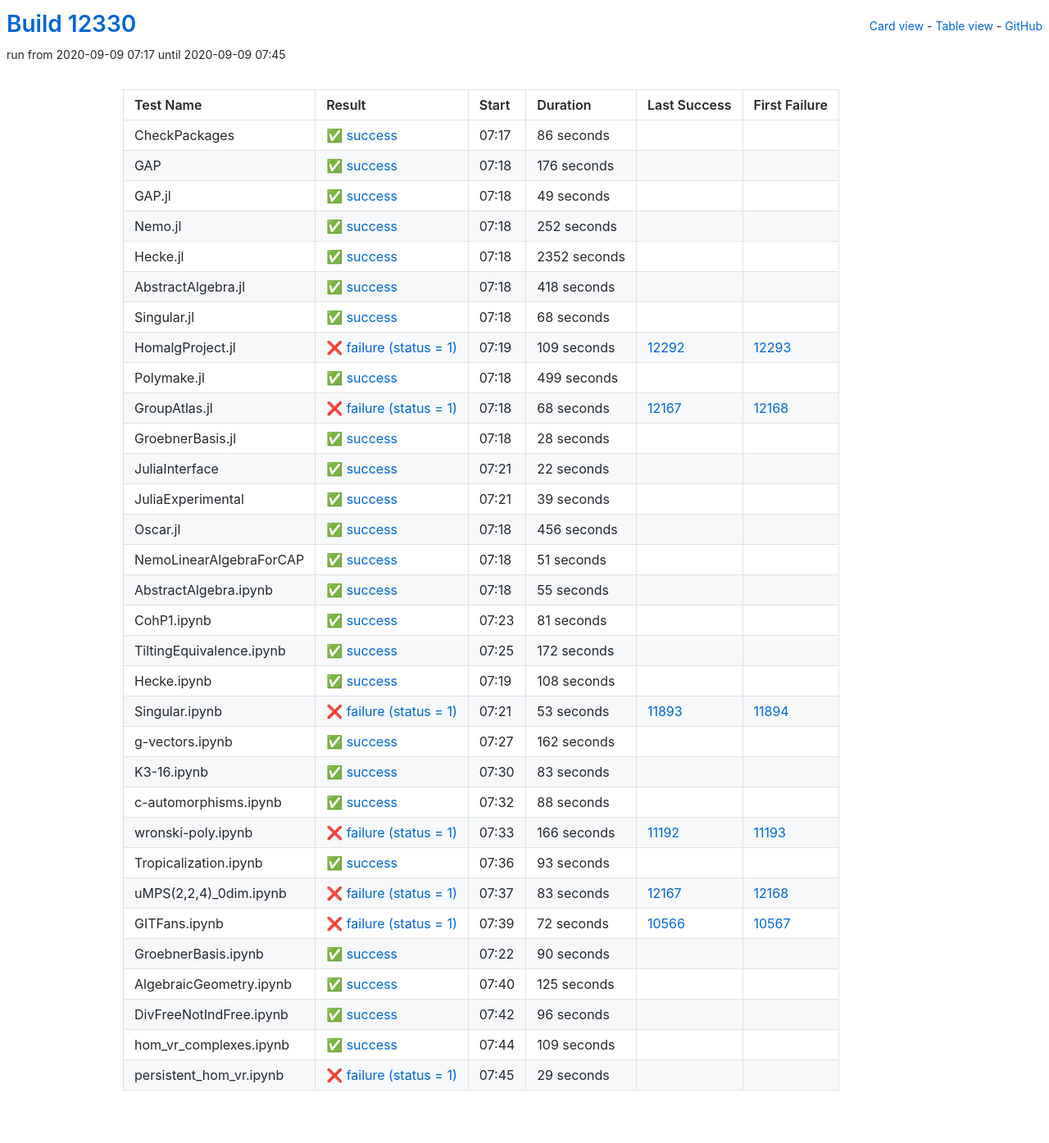
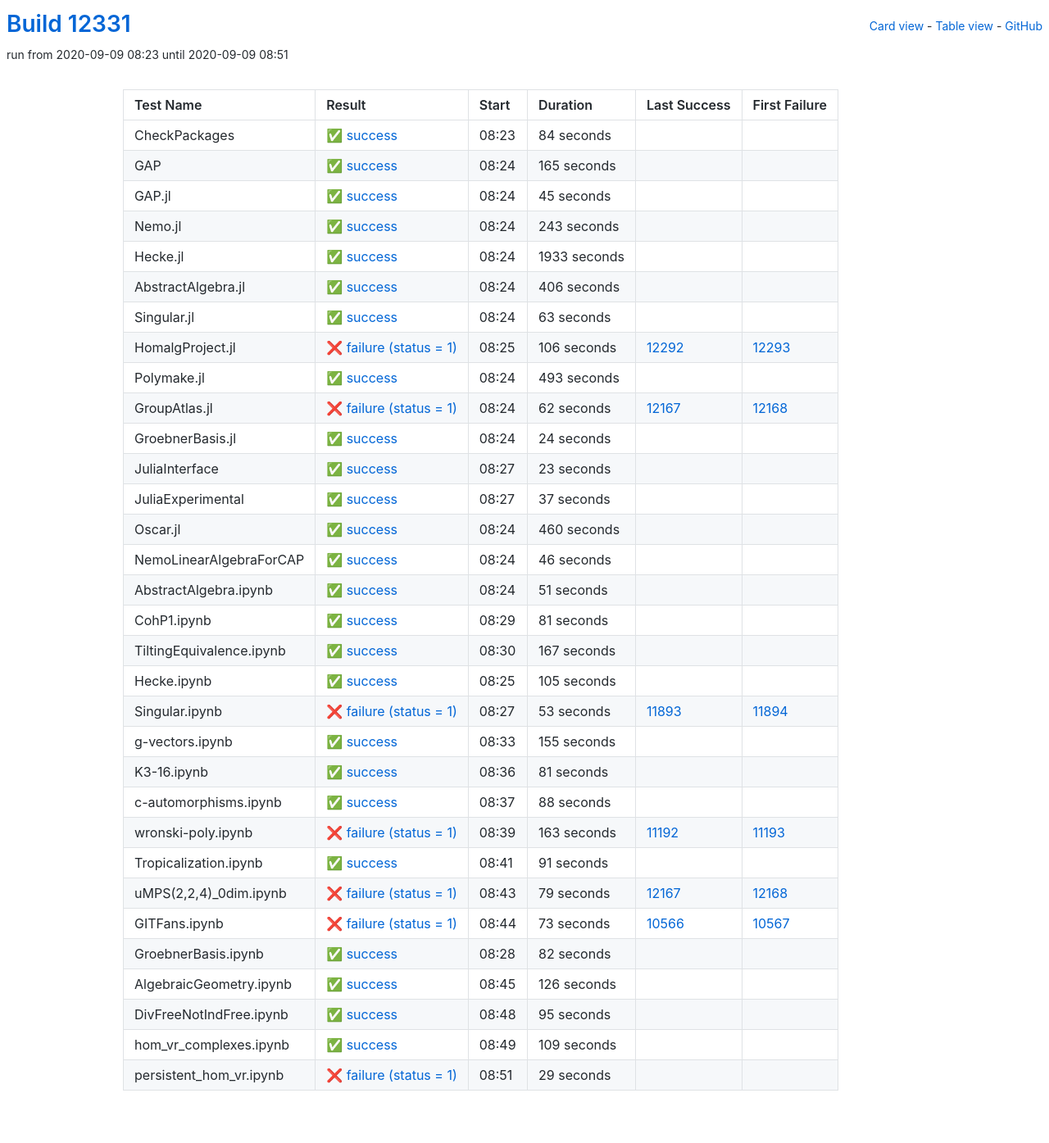
Before and after one commit to oscar-system/oscar-ci-status, a Jekyll site: the page built from table.html, in a window 1280 px wide. Shown: the whole page at 82% size. Built offline with Jekyll 4.4.1, drawn with Linux system fonts in a browser that asks for light colours.

Commit message:
Build #12331

```diff
--- a/_data/ci.yml
+++ b/_data/ci.yml
@@ -1,6 +1,6 @@
 ---
-build: 12330
-build_url: https://oscarci.mathematik.uni-kl.de/job/oscar/12330/
+build: 12331
+build_url: https://oscarci.mathematik.uni-kl.de/job/oscar/12331/
 job: oscar
 organization: oscar-system
 repo: oscar-ci-status
@@ -8,176 +8,188 @@ repourl: https://github.com/oscar-system/oscar-ci-status
 tests:
 - name: CheckPackages
   id: checkpackages
-  log: https://oscarci.mathematik.uni-kl.de/job/oscar/12330/artifact/logs/build-12330/CheckPackages.log
-  start: 2020-09-09 07:17
+  log: https://oscarci.mathematik.uni-kl.de/job/oscar/12331/artifact/logs/build-12331/CheckPackages.log
+  start: 2020-09-09 08:23
   success: true
   exitcode: 0
   status: success
-  duration: 86
+  duration: 84
   last_success: false
   last_success_url:
   first_failure: false
   first_failure_url:
 - name: GAP
   id: gap
-  log: https://oscarci.mathematik.uni-kl.de/job/oscar/12330/artifact/logs/build-12330/GAP.log
-  start: 2020-09-09 07:18
+  log: https://oscarci.mathematik.uni-kl.de/job/oscar/12331/artifact/logs/build-12331/GAP.log
+  start: 2020-09-09 08:24
   success: true
   exitcode: 0
   status: success
-  duration: 176
+  duration: 165
   last_success: false
   last_success_url:
   first_failure: false
   first_failure_url:
 - name: GAP.jl
   id: gap-jl
-  log: https://oscarci.mathematik.uni-kl.de/job/oscar/12330/artifact/logs/build-12330/GAP.jl.log
-  start: 2020-09-09 07:18
+  log: https://oscarci.mathematik.uni-kl.de/job/oscar/12331/artifact/logs/build-12331/GAP.jl.log
+  start: 2020-09-09 08:24
   success: true
   exitcode: 0
   status: success
-  duration: 49
+  duration: 45
   last_success: false
   last_success_url:
   first_failure: false
   first_failure_url:
 - name: Nemo.jl
   id: nemo-jl
-  log: https://oscarci.mathematik.uni-kl.de/job/oscar/12330/artifact/logs/build-12330/Nemo.jl.log
-  start: 2020-09-09 07:18
+  log: https://oscarci.mathematik.uni-kl.de/job/oscar/12331/artifact/logs/build-12331/Nemo.jl.log
+  start: 2020-09-09 08:24
   success: true
   exitcode: 0
   status: success
-  duration: 252
+  duration: 243
   last_success: false
   last_success_url:
   first_failure: false
   first_failure_url:
 - name: Hecke.jl
   id: hecke-jl
-  log: https://oscarci.mathematik.uni-kl.de/job/oscar/12330/artifact/logs/build-12330/Hecke.jl.log
-  start: 2020-09-09 07:18
+  log: https://oscarci.mathematik.uni-kl.de/job/oscar/12331/artifact/logs/build-12331/Hecke.jl.log
+  start: 2020-09-09 08:24
   success: true
   exitcode: 0
   status: success
-  duration: 2352
+  duration: 1933
   last_success: false
   last_success_url:
   first_failure: false
   first_failure_url:
 - name: AbstractAlgebra.jl
   id: abstractalgebra-jl
-  log: https://oscarci.mathematik.uni-kl.de/job/oscar/12330/artifact/logs/build-12330/AbstractAlgebra.jl.log
-  start: 2020-09-09 07:18
+  log: https://oscarci.mathematik.uni-kl.de/job/oscar/12331/artifact/logs/build-12331/AbstractAlgebra.jl.log
+  start: 2020-09-09 08:24
   success: true
   exitcode: 0
   status: success
-  duration: 418
+  duration: 406
   last_success: false
   last_success_url:
   first_failure: false
   first_failure_url:
 - name: Singular.jl
   id: singular-jl
-  log: https://oscarci.mathematik.uni-kl.de/job/oscar/12330/artifact/logs/build-12330/Singular.jl.log
-  start: 2020-09-09 07:18
+  log: https://oscarci.mathematik.uni-kl.de/job/oscar/12331/artifact/logs/build-12331/Singular.jl.log
+  start: 2020-09-09 08:24
   success: true
   exitcode: 0
   status: success
-  duration: 68
+  duration: 63
   last_success: false
   last_success_url:
   first_failure: false
   first_failure_url:
 - name: HomalgProject.jl
   id: homalgproject-jl
-  log: https://oscarci.mathematik.uni-kl.de/job/oscar/12330/artifact/logs/build-12330/HomalgProject.jl.log
-  start: 2020-09-09 07:19
+  log: https://oscarci.mathematik.uni-kl.de/job/oscar/12331/artifact/logs/build-12331/HomalgProject.jl.log
+  start: 2020-09-09 08:25
   success: false
   exitcode: 1
   status: failure
-  duration: 109
+  duration: 106
   last_success: 12292
   last_success_url: https://oscarci.mathematik.uni-kl.de/job/oscar/12292/
   first_failure: 12293
   first_failure_url: https://oscarci.mathematik.uni-kl.de/job/oscar/12293/
 - name: Polymake.jl
   id: polymake-jl
-  log: https://oscarci.mathematik.uni-kl.de/job/oscar/12330/artifact/logs/build-12330/Polymake.jl.log
-  start: 2020-09-09 07:18
+  log: https://oscarci.mathematik.uni-kl.de/job/oscar/12331/artifact/logs/build-12331/Polymake.jl.log
+  start: 2020-09-09 08:24
   success: true
   exitcode: 0
   status: success
-  duration: 499
+  duration: 493
   last_success: false
   last_success_url:
   first_failure: false
   first_failure_url:
 - name: GroupAtlas.jl
   id: groupatlas-jl
-  log: https://oscarci.mathematik.uni-kl.de/job/oscar/12330/artifact/logs/build-12330/GroupAtlas.jl.log
-  start: 2020-09-09 07:18
+  log: https://oscarci.mathematik.uni-kl.de/job/oscar/12331/artifact/logs/build-12331/GroupAtlas.jl.log
+  start: 2020-09-09 08:24
   success: false
   exitcode: 1
   status: failure
-  duration: 68
+  duration: 62
   last_success: 12167
   last_success_url: https://oscarci.mathematik.uni-kl.de/job/oscar/12167/
   first_failure: 12168
   first_failure_url: https://oscarci.mathematik.uni-kl.de/job/oscar/12168/
 - name: GroebnerBasis.jl
   id: groebnerbasis-jl
-  log: https://oscarci.mathematik.uni-kl.de/job/oscar/12330/artifact/logs/build-12330/GroebnerBasis.jl.log
-  start: 2020-09-09 07:18
+  log: https://oscarci.mathematik.uni-kl.de/job/oscar/12331/artifact/logs/build-12331/GroebnerBasis.jl.log
+  start: 2020-09-09 08:24
   success: true
   exitcode: 0
   status: success
-  duration: 28
+  duration: 24
   last_success: false
   last_success_url:
   first_failure: false
   first_failure_url:
 - name: JuliaInterface
   id: juliainterface
-  log: https://oscarci.mathematik.uni-kl.de/job/oscar/12330/artifact/logs/build-12330/JuliaInterface.log
-  start: 2020-09-09 07:21
+  log: https://oscarci.mathematik.uni-kl.de/job/oscar/12331/artifact/logs/build-12331/JuliaInterface.log
+  start: 2020-09-09 08:27
   success: true
   exitcode: 0
   status: success
-  duration: 22
+  duration: 23
   last_success: false
   last_success_url:
   first_failure: false
   first_failure_url:
 - name: JuliaExperimental
   id: juliaexperimental
-  log: https://oscarci.mathematik.uni-kl.de/job/oscar/12330/artifact/logs/build-12330/JuliaExperimental.log
-  start: 2020-09-09 07:21
+  log: https://oscarci.mathematik.uni-kl.de/job/oscar/12331/artifact/logs/build-12331/JuliaExperimental.log
+  start: 2020-09-09 08:27
   success: true
   exitcode: 0
   status: success
-  duration: 39
+  duration: 37
   last_success: false
   last_success_url:
   first_failure: false
   first_failure_url:
 - name: Oscar.jl
   id: oscar-jl
-  log: https://oscarci.mathematik.uni-kl.de/job/oscar/12330/artifact/logs/build-12330/Oscar.jl.log
-  start: 2020-09-09 07:18
+  log: https://oscarci.mathematik.uni-kl.de/job/oscar/12331/artifact/logs/build-12331/Oscar.jl.log
+  start: 2020-09-09 08:24
   success: true
   exitcode: 0
   status: success
-  duration: 456
+  duration: 460
   last_success: false
   last_success_url:
   first_failure: false
   first_failure_url:
 - name: NemoLinearAlgebraForCAP
   id: nemolinearalgebraforcap
-  log: https://oscarci.mathematik.uni-kl.de/job/oscar/12330/artifact/logs/build-12330/NemoLinearAlgebraForCAP.log
-  start: 2020-09-09 07:18
+  log: https://oscarci.mathematik.uni-kl.de/job/oscar/12331/artifact/logs/build-12331/NemoLinearAlgebraForCAP.log
+  start: 2020-09-09 08:24
+  success: true
+  exitcode: 0
+  status: success
+  duration: 46
+  last_success: false
+  last_success_url:
+  first_failure: false
+  first_failure_url:
+- name: AbstractAlgebra.ipynb
+  id: abstractalgebra-ipynb
+  log: https://oscarci.mathematik.uni-kl.de/job/oscar/12331/artifact/logs/build-12331/AbstractAlgebra.ipynb.log
+  start: 2020-09-09 08:24
   success: true
   exitcode: 0
   status: success
@@ -186,22 +198,10 @@ tests:
   last_success_url:
   first_failure: false
   first_failure_url:
-- name: AbstractAlgebra.ipynb
-  id: abstractalgebra-ipynb
-  log: https://oscarci.mathematik.uni-kl.de/job/oscar/12330/artifact/logs/build-12330/AbstractAlgebra.ipynb.log
-  start: 2020-09-09 07:18
-  success: true
-  exitcode: 0
-  status: success
-  duration: 55
-  last_success: false
-  last_success_url:
-  first_failure: false
-  first_failure_url:
 - name: CohP1.ipynb
   id: cohp1-ipynb
-  log: https://oscarci.mathematik.uni-kl.de/job/oscar/12330/artifact/logs/build-12330/CohP1.ipynb.log
-  start: 2020-09-09 07:23
+  log: https://oscarci.mathematik.uni-kl.de/job/oscar/12331/artifact/logs/build-12331/CohP1.ipynb.log
+  start: 2020-09-09 08:29
   success: true
   exitcode: 0
   status: success
@@ -212,32 +212,32 @@ tests:
   first_failure_url:
 - name: TiltingEquivalence.ipynb
   id: tiltingequivalence-ipynb
-  log: https://oscarci.mathematik.uni-kl.de/job/oscar/12330/artifact/logs/build-12330/TiltingEquivalence.ipynb.log
-  start: 2020-09-09 07:25
+  log: https://oscarci.mathematik.uni-kl.de/job/oscar/12331/artifact/logs/build-12331/TiltingEquivalence.ipynb.log
+  start: 2020-09-09 08:30
   success: true
   exitcode: 0
   status: success
-  duration: 172
+  duration: 167
   last_success: false
   last_success_url:
   first_failure: false
   first_failure_url:
 - name: Hecke.ipynb
   id: hecke-ipynb
-  log: https://oscarci.mathematik.uni-kl.de/job/oscar/12330/artifact/logs/build-12330/Hecke.ipynb.log
-  start: 2020-09-09 07:19
+  log: https://oscarci.mathematik.uni-kl.de/job/oscar/12331/artifact/logs/build-12331/Hecke.ipynb.log
+  start: 2020-09-09 08:25
   success: true
   exitcode: 0
   status: success
-  duration: 108
+  duration: 105
   last_success: false
   last_success_url:
   first_failure: false
   first_failure_url:
 - name: Singular.ipynb
   id: singular-ipynb
-  log: https://oscarci.mathematik.uni-kl.de/job/oscar/12330/artifact/logs/build-12330/Singular.ipynb.log
-  start: 2020-09-09 07:21
+  log: https://oscarci.mathematik.uni-kl.de/job/oscar/12331/artifact/logs/build-12331/Singular.ipynb.log
+  start: 2020-09-09 08:27
   success: false
   exitcode: 1
   status: failure
@@ -248,32 +248,32 @@ tests:
   first_failure_url: https://oscarci.mathematik.uni-kl.de/job/oscar/11894/
 - name: g-vectors.ipynb
   id: g-vectors-ipynb
-  log: https://oscarci.mathematik.uni-kl.de/job/oscar/12330/artifact/logs/build-12330/g-vectors.ipynb.log
-  start: 2020-09-09 07:27
+  log: https://oscarci.mathematik.uni-kl.de/job/oscar/12331/artifact/logs/build-12331/g-vectors.ipynb.log
+  start: 2020-09-09 08:33
   success: true
   exitcode: 0
   status: success
-  duration: 162
+  duration: 155
   last_success: false
   last_success_url:
   first_failure: false
   first_failure_url:
 - name: K3-16.ipynb
   id: k3-16-ipynb
-  log: https://oscarci.mathematik.uni-kl.de/job/oscar/12330/artifact/logs/build-12330/K3-16.ipynb.log
-  start: 2020-09-09 07:30
+  log: https://oscarci.mathematik.uni-kl.de/job/oscar/12331/artifact/logs/build-12331/K3-16.ipynb.log
+  start: 2020-09-09 08:36
   success: true
   exitcode: 0
   status: success
-  duration: 83
+  duration: 81
   last_success: false
   last_success_url:
   first_failure: false
   first_failure_url:
 - name: c-automorphisms.ipynb
   id: c-automorphisms-ipynb
-  log: https://oscarci.mathematik.uni-kl.de/job/oscar/12330/artifact/logs/build-12330/c-automorphisms.ipynb.log
-  start: 2020-09-09 07:32
+  log: https://oscarci.mathematik.uni-kl.de/job/oscar/12331/artifact/logs/build-12331/c-automorphisms.ipynb.log
+  start: 2020-09-09 08:37
   success: true
   exitcode: 0
   status: success
@@ -284,92 +284,92 @@ tests:
   first_failure_url:
 - name: wronski-poly.ipynb
   id: wronski-poly-ipynb
-  log: https://oscarci.mathematik.uni-kl.de/job/oscar/12330/artifact/logs/build-12330/wronski-poly.ipynb.log
-  start: 2020-09-09 07:33
+  log: https://oscarci.mathematik.uni-kl.de/job/oscar/12331/artifact/logs/build-12331/wronski-poly.ipynb.log
+  start: 2020-09-09 08:39
   success: false
   exitcode: 1
   status: failure
-  duration: 166
+  duration: 163
   last_success: 11192
   last_success_url: https://oscarci.mathematik.uni-kl.de/job/oscar/11192/
   first_failure: 11193
   first_failure_url: https://oscarci.mathematik.uni-kl.de/job/oscar/11193/
 - name: Tropicalization.ipynb
   id: tropicalization-ipynb
-  log: https://oscarci.mathematik.uni-kl.de/job/oscar/12330/artifact/logs/build-12330/Tropicalization.ipynb.log
-  start: 2020-09-09 07:36
+  log: https://oscarci.mathematik.uni-kl.de/job/oscar/12331/artifact/logs/build-12331/Tropicalization.ipynb.log
+  start: 2020-09-09 08:41
   success: true
   exitcode: 0
   status: success
-  duration: 93
+  duration: 91
   last_success: false
   last_success_url:
   first_failure: false
   first_failure_url:
 - name: uMPS(2,2,4)_0dim.ipynb
   id: umps-2-2-4-0dim-ipynb
-  log: https://oscarci.mathematik.uni-kl.de/job/oscar/12330/artifact/logs/build-12330/uMPS-2-2-4-_0dim.ipynb.log
-  start: 2020-09-09 07:37
+  log: https://oscarci.mathematik.uni-kl.de/job/oscar/12331/artifact/logs/build-12331/uMPS-2-2-4-_0dim.ipynb.log
+  start: 2020-09-09 08:43
   success: false
   exitcode: 1
   status: failure
-  duration: 83
+  duration: 79
   last_success: 12167
   last_success_url: https://oscarci.mathematik.uni-kl.de/job/oscar/12167/
   first_failure: 12168
   first_failure_url: https://oscarci.mathematik.uni-kl.de/job/oscar/12168/
 - name: GITFans.ipynb
   id: gitfans-ipynb
-  log: https://oscarci.mathematik.uni-kl.de/job/oscar/12330/artifact/logs/build-12330/GITFans.ipynb.log
-  start: 2020-09-09 07:39
+  log: https://oscarci.mathematik.uni-kl.de/job/oscar/12331/artifact/logs/build-12331/GITFans.ipynb.log
+  start: 2020-09-09 08:44
   success: false
   exitcode: 1
   status: failure
-  duration: 72
+  duration: 73
   last_success: 10566
   last_success_url: https://oscarci.mathematik.uni-kl.de/job/oscar/10566/
   first_failure: 10567
   first_failure_url: https://oscarci.mathematik.uni-kl.de/job/oscar/10567/
 - name: GroebnerBasis.ipynb
   id: groebnerbasis-ipynb
-  log: https://oscarci.mathematik.uni-kl.de/job/oscar/12330/artifact/logs/build-12330/GroebnerBasis.ipynb.log
-  start: 2020-09-09 07:22
+  log: https://oscarci.mathematik.uni-kl.de/job/oscar/12331/artifact/logs/build-12331/GroebnerBasis.ipynb.log
+  start: 2020-09-09 08:28
   success: true
   exitcode: 0
   status: success
-  duration: 90
+  duration: 82
   last_success: false
   last_success_url:
   first_failure: false
   first_failure_url:
 - name: AlgebraicGeometry.ipynb
   id: algebraicgeometry-ipynb
-  log: https://oscarci.mathematik.uni-kl.de/job/oscar/12330/artifact/logs/build-12330/AlgebraicGeometry.ipynb.log
-  start: 2020-09-09 07:40
+  log: https://oscarci.mathematik.uni-kl.de/job/oscar/12331/artifact/logs/build-12331/AlgebraicGeometry.ipynb.log
+  start: 2020-09-09 08:45
   success: true
   exitcode: 0
   status: success
-  duration: 125
+  duration: 126
   last_success: false
   last_success_url:
   first_failure: false
   first_failure_url:
 - name: DivFreeNotIndFree.ipynb
   id: divfreenotindfree-ipynb
-  log: https://oscarci.mathematik.uni-kl.de/job/oscar/12330/artifact/logs/build-12330/DivFreeNotIndFree.ipynb.log
-  start: 2020-09-09 07:42
+  log: https://oscarci.mathematik.uni-kl.de/job/oscar/12331/artifact/logs/build-12331/DivFreeNotIndFree.ipynb.log
+  start: 2020-09-09 08:48
   success: true
   exitcode: 0
   status: success
-  duration: 96
+  duration: 95
   last_success: false
   last_success_url:
   first_failure: false
   first_failure_url:
 - name: hom_vr_complexes.ipynb
   id: hom-vr-complexes-ipynb
-  log: https://oscarci.mathematik.uni-kl.de/job/oscar/12330/artifact/logs/build-12330/hom_vr_complexes.ipynb.log
-  start: 2020-09-09 07:44
+  log: https://oscarci.mathematik.uni-kl.de/job/oscar/12331/artifact/logs/build-12331/hom_vr_complexes.ipynb.log
+  start: 2020-09-09 08:49
   success: true
   exitcode: 0
   status: success
@@ -380,8 +380,8 @@ tests:
   first_failure_url:
 - name: persistent_hom_vr.ipynb
   id: persistent-hom-vr-ipynb
-  log: https://oscarci.mathematik.uni-kl.de/job/oscar/12330/artifact/logs/build-12330/persistent_hom_vr.ipynb.log
-  start: 2020-09-09 07:45
+  log: https://oscarci.mathematik.uni-kl.de/job/oscar/12331/artifact/logs/build-12331/persistent_hom_vr.ipynb.log
+  start: 2020-09-09 08:51
   success: false
   exitcode: 1
   status: failure
```
Also changed, not shown: README.md.
